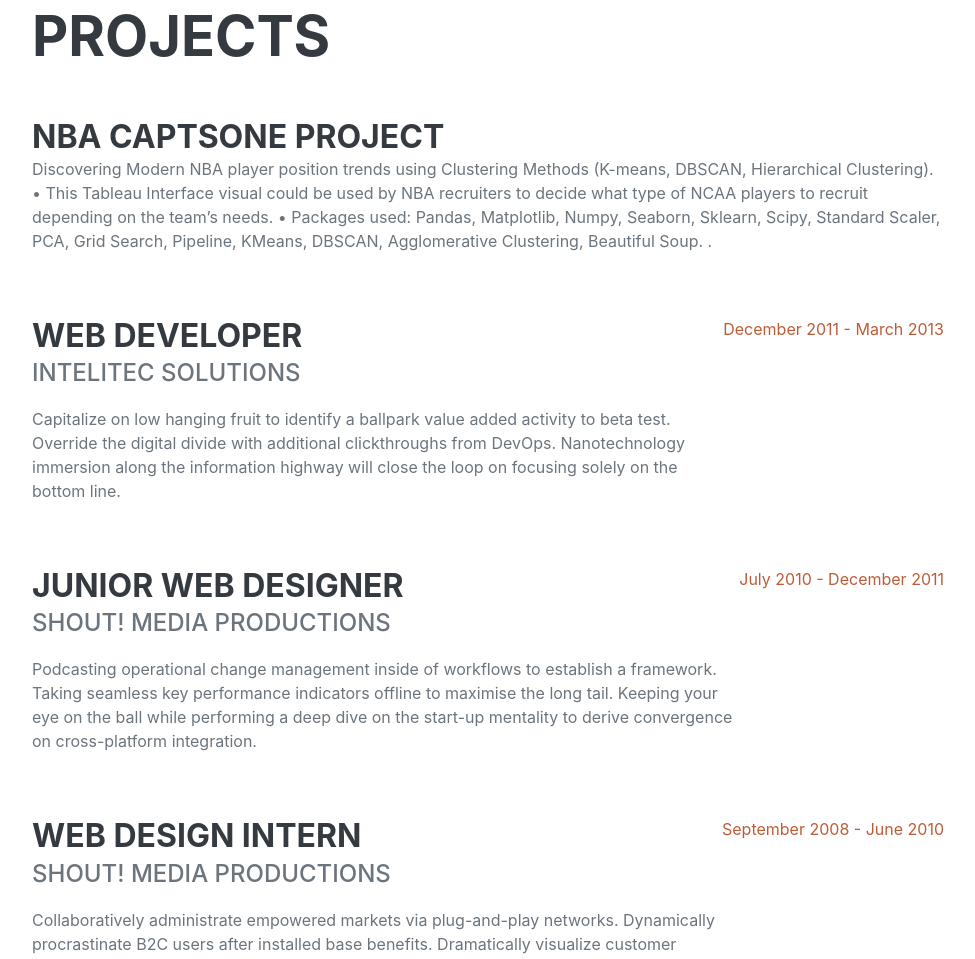
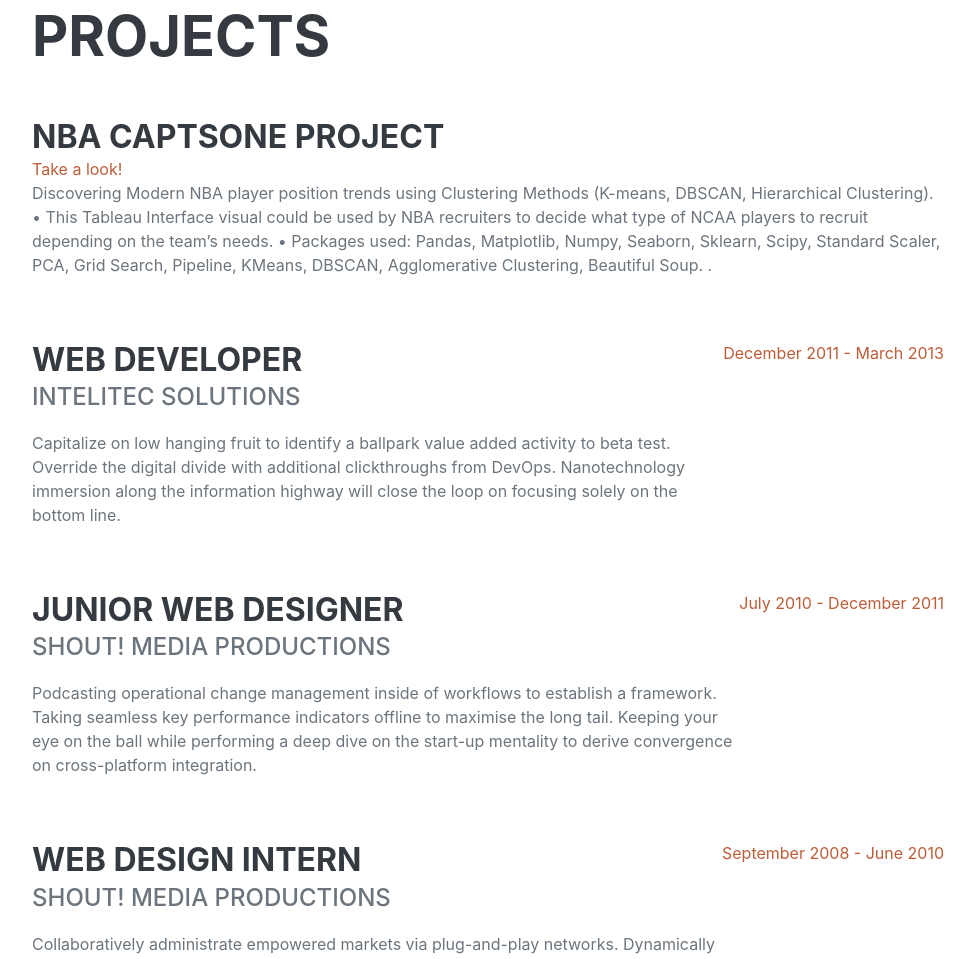
Before and after one commit to ChrisHomsi/ChrisHomsi.github.io, a plain HTML site: page index.html in a window 1280 px wide. Shown: the part 878-1837 px from the top of the page, without its empty margins (288-1263 px from the left). Drawn offline with nearby package versions, Linux system fonts and the light colour scheme; a web font is replaced by a local one.

Commit message:
NBA Project Update

```diff
--- a/index.html
+++ b/index.html
@@ -53,6 +53,7 @@
                     <div class="d-flex flex-column flex-md-row justify-content-between mb-5">
                         <div class="flex-grow-1">
                             <h3 class="mb-0">NBA Captsone Project</h3>
+                            <a href="https://github.com/ChrisHomsi/NBA-Project">Take a look!</a>
                             <p> Discovering Modern NBA player position trends using Clustering Methods (K-means, DBSCAN, Hierarchical Clustering).
                                 •	This Tableau Interface visual could be used by NBA recruiters to decide what type of NCAA players to recruit depending on the team’s needs.
                                 •	Packages used: Pandas, Matplotlib, Numpy, Seaborn, Sklearn, Scipy, Standard Scaler, PCA, Grid Search, Pipeline, KMeans, DBSCAN, Agglomerative Clustering, Beautiful Soup.
```
